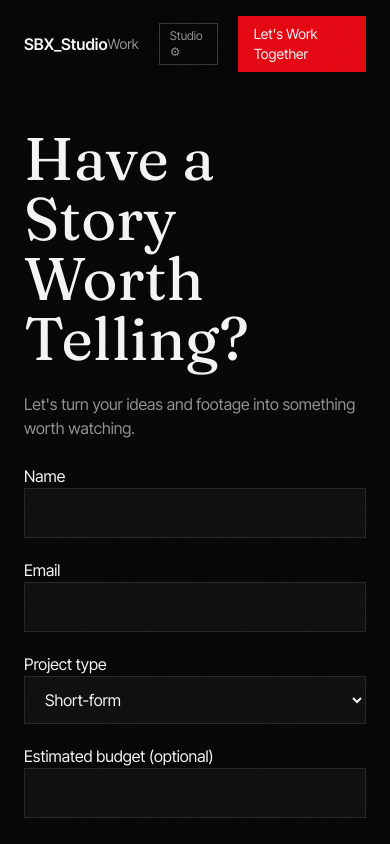
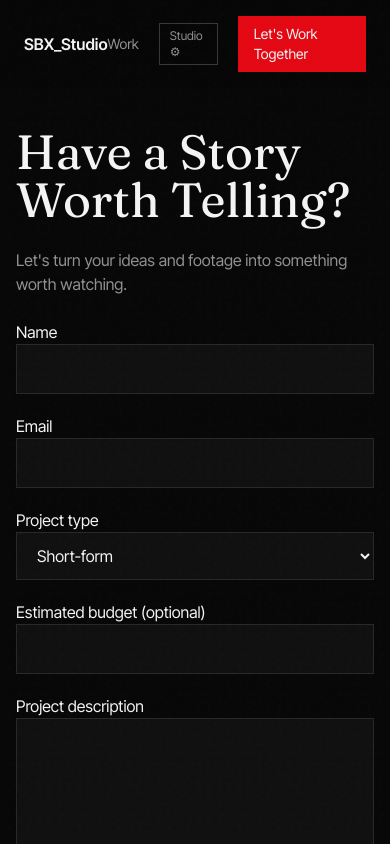
Before and after one commit to surjobanerjee207-tech/SBX_Studio, a Next.js app: page /contact in a window 390 px wide. Shown: the top 844 px of the page. Built offline with nearby package versions, Linux system fonts and the light colour scheme; no server answers.

Commit message:
Wrap Contact page in w-full max-w-5xl mx-auto px-4 sm:px-6

```diff
--- a/app/contact/page.tsx
+++ b/app/contact/page.tsx
@@ -1,3 +1,19 @@
-import {ContactForm} from "@/components/ContactForm";
-export const metadata={title:"Contact | SBX_Studio"};
-export default function C(){return <section className="px-6 pt-32 pb-20"><h1 className="font-display text-6xl md:text-8xl">Have a Story Worth Telling?</h1><p className="text-mute my-6">Let&apos;s turn your ideas and footage into something worth watching.</p><ContactForm/></section>}
+import { ContactForm } from "@/components/ContactForm";
+
+export const metadata = { title: "Contact | SBX_Studio" };
+
+export default function ContactPage() {
+  return (
+    <section className="pt-32 pb-20">
+      <div className="w-full max-w-5xl mx-auto px-4 sm:px-6">
+        <h1 className="font-display text-5xl md:text-7xl lg:text-8xl">
+          Have a Story Worth Telling?
+        </h1>
+        <p className="text-mute my-6 text-base md:text-lg max-w-xl">
+          Let&apos;s turn your ideas and footage into something worth watching.
+        </p>
+        <ContactForm />
+      </div>
+    </section>
+  );
+}
```
